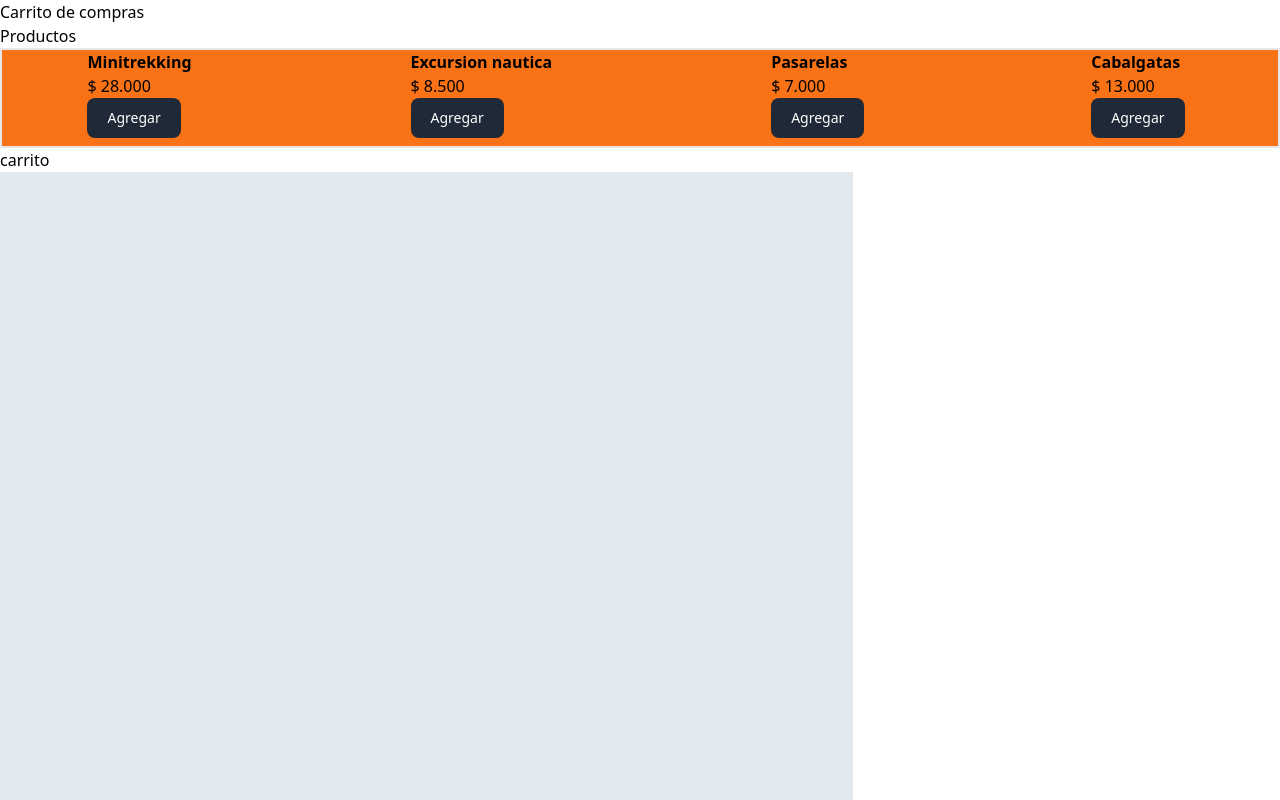
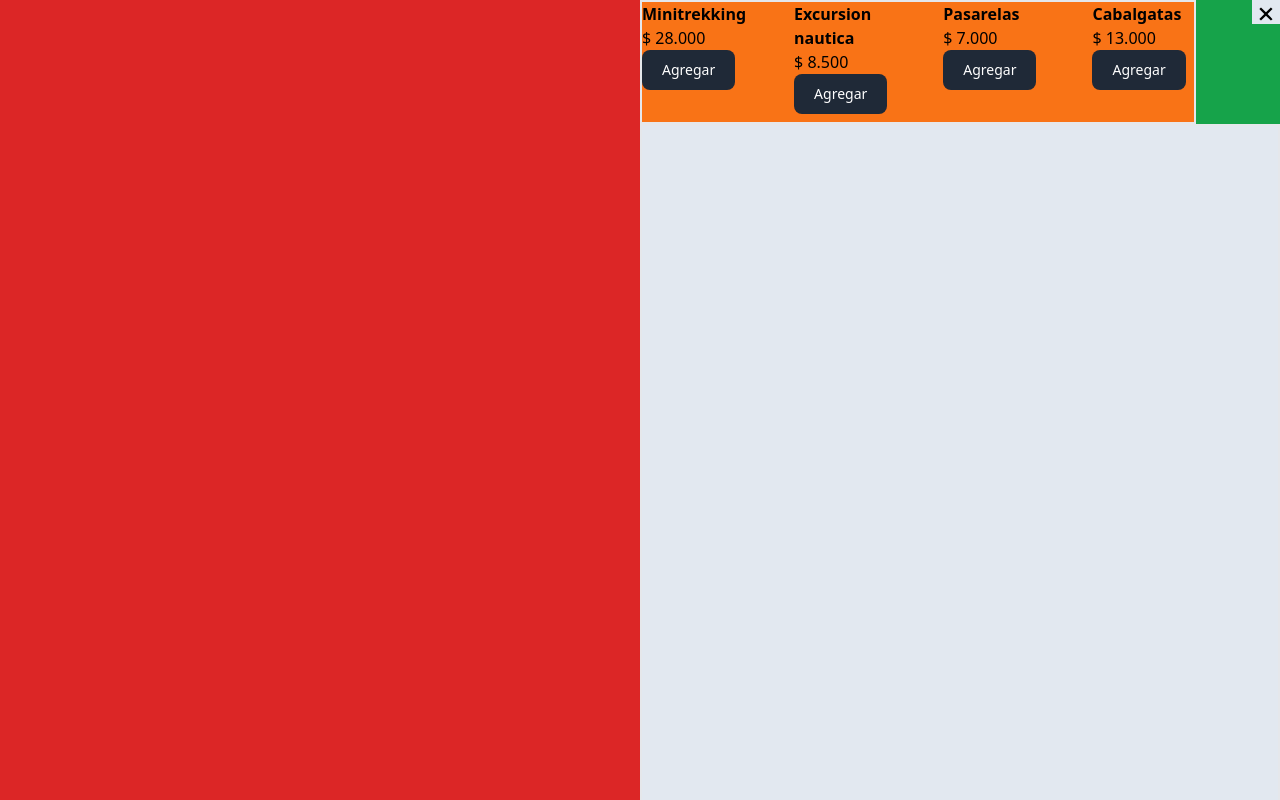
Before and after one commit to DulceNey/Proyecto-Andes, a React (Create React App) app: page / in a window 1280 px wide. Shown: the top 800 px of the page. Built offline with nearby package versions, Linux system fonts and the light colour scheme.

Commit message:
modal carrito

```diff
--- a/src/App.js
+++ b/src/App.js
@@ -1,5 +1,4 @@
 import ModalContainer from "./componentes/ModalContainer";
-import ShoppingCart from "./componentes/ShoppingCart";
 
 
 
@@ -9,7 +8,7 @@ function App() {
   return (
     <>
    {/* <ModalContainer/> */}
-   <ShoppingCart/>
+   <ModalContainer/>
 
     </>
   );
--- a/src/componentes/ModalContainer.js
+++ b/src/componentes/ModalContainer.js
@@ -1,14 +1,13 @@
 import React from 'react'
 import { useState } from 'react'
 import ItemsCarrito from './ItemsCarrito'
+import ShoppingCart from './ShoppingCart'
 
 const ModalContainer = () => {
   return (
     <>
-    <div className='bg-slate-300  w-5/6 h-screen float-right fixed '>
-    <svg xmlns="http://www.w3.org/2000/svg" width="24" height="24" viewBox="0 0 24 24">
-    <path d="M16.192 6.344L11.949 10.586 7.707 6.344 6.293 7.758 10.535 12 6.293 16.242 7.707 17.656 11.949 13.414 16.192 17.656 17.606 16.424 13.364 12 17.606 7.758z" />
-    </svg>
+    <div className='bg-red-600 w-screen h-screen flex justify-end'>
+    <ShoppingCart/>
     </div>
     </>
   )
--- a/src/componentes/ShoppingCart.js
+++ b/src/componentes/ShoppingCart.js
@@ -29,22 +29,24 @@ const ShoppingCart = () => {
 
   return (
     <>
-      <div>
-        <h2>Carrito de compras</h2>
-        <h3>Productos</h3>
-     </div>
+      <div className='bg-green-600 w-9/12 h-screen md:w-4/6 lg:w-2/4'>
 
-     <div className='flex flex-auto justify-around gap-12  bg-orange-500 border-2'>
+      <div className='bg-slate-200 h-6 float-right '>
+    <svg  xmlns="http://www.w3.org/2000/svg" width="28" height="28" viewBox="0 0 24 24">
+    <path  d="M16.192 6.344L11.949 10.586 7.707 6.344 6.293 7.758 10.535 12 6.293 16.242 7.707 17.656 11.949 13.414 16.192 17.656 17.606 16.424 13.364 12 17.606 7.758z" />
+    </svg>
+    </div>
+
+     <div className='w-min h-fit flex flex-auto justify-around gap-12  bg-orange-500 border-2'>
         {products.map(product => <Productos key={product.id} data={product} addToCart={addToCart}/>)}
      </div>
 
-     <h3>carrito</h3>
 
-     <div className='w-4/6 h-screen flex-1 flex-grow flex-col justify-center items-center  bg-slate-200 border-2'>
+     <div className='w-full h-full flex-1 flex-grow flex-col justify-center items-center  bg-slate-200 border-2'>
         {cart.map((item,index)=><ItemsCarrito key={index} data={item} deleteFromCart={deleteFromCart} addToCart={addToCart}/>)}
      </div>
 
-
+     </div>
 
     </>
   )
```
Also changed, not shown: src/componentes/icono.svg (deleted).
